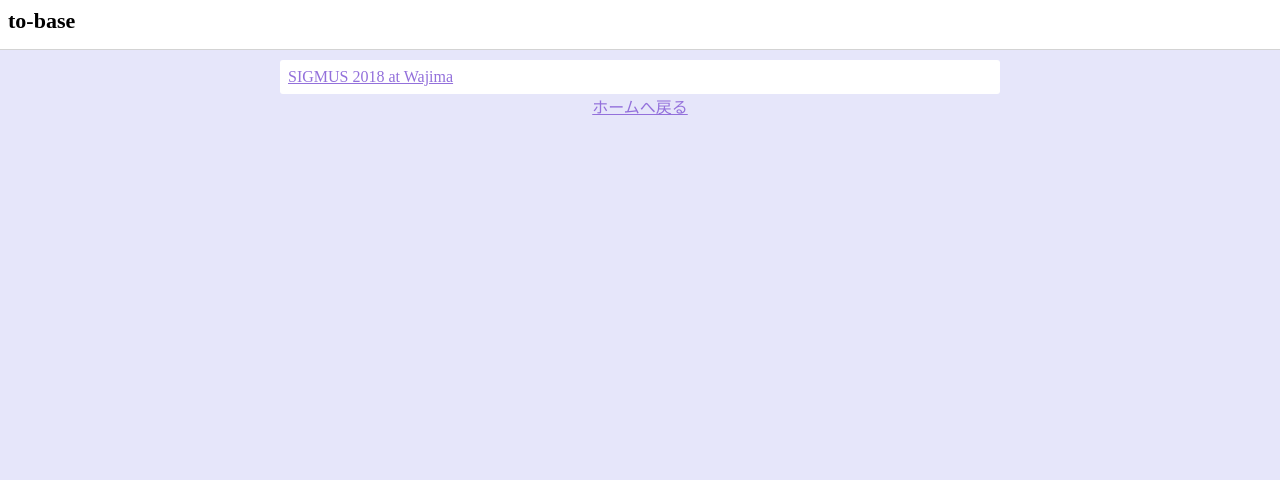
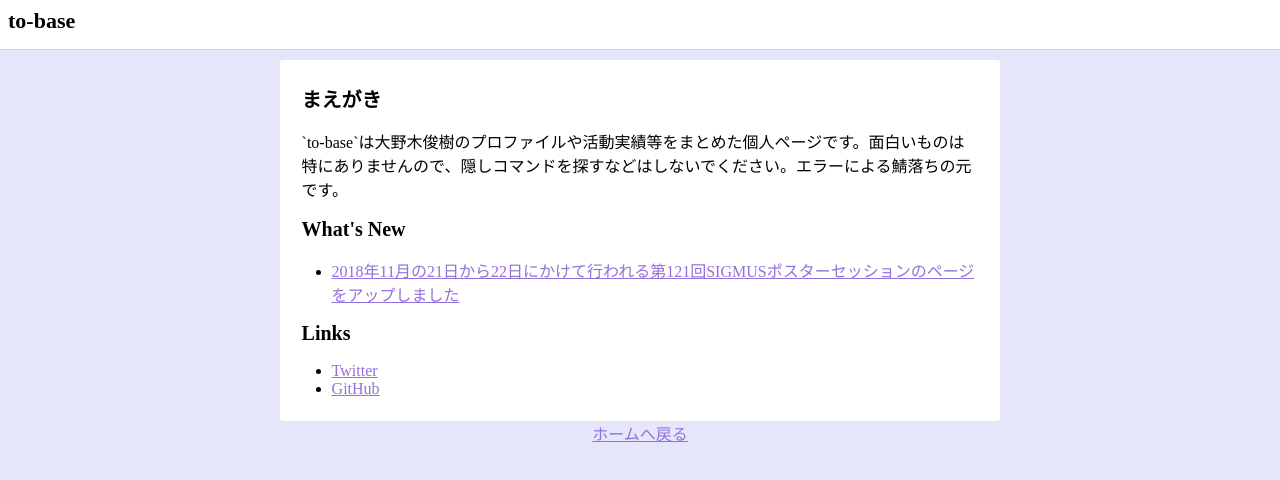
Before and after one commit to nogissh/to-base, a Vue app in the folder front-app/: page /home in a window 1280 px wide. Shown: the top 480 px of the page. Built offline with nearby package versions, Linux system fonts and the light colour scheme; the HTML template or start-up script is replaced by a standard one.

Commit message:
トップページの充実

```diff
--- a/front-app/src/App.vue
+++ b/front-app/src/App.vue
@@ -55,7 +55,7 @@ body {
   border-radius: 3px;
 }
 #mainColumn {
-  padding: 8px;
+  padding: 1% 3%;
 }
 
 p {
@@ -65,4 +65,7 @@ p {
 a {
   color: #9370DB;
 }
+ul {
+  padding-inline-start: 30px;
+}
 </style>
--- a/front-app/src/components/home.vue
+++ b/front-app/src/components/home.vue
@@ -1,12 +1,44 @@
 <template>
   <div id="home">
-    <router-link to="/documents/sigmus/2018/wajima"><p>SIGMUS 2018 at Wajima</p></router-link>
+    <div id="homeProfile">
+      <h2>まえがき</h2>
+      <p>`to-base`は大野木俊樹のプロファイルや活動実績等をまとめた個人ページです。面白いものは特にありませんので、隠しコマンドを探すなどはしないでください。エラーによる鯖落ちの元です。</p>
+    </div>
+    <div id="homeUpdate">
+      <h2>What's New</h2>
+      <ul>
+        <li><router-link to="/documents/sigmus/2018/wajima"><p>2018年11月の21日から22日にかけて行われる第121回SIGMUSポスターセッションのページをアップしました</p></router-link></li>
+      </ul>
+    </div>
+    <div>
+      <h2>Links</h2>
+      <ul>
+        <li
+          v-for="link in links"
+          :key="link.name"
+        ><a :href="link.url" target="_blank">{{ link.name }}</a></li>
+      </ul>
+    </div>
   </div>
 </template>
 
 <script>
 export default {
   name: 'home',
+  data () {
+    return {
+      links: [
+        {
+          name: 'Twitter',
+          url : 'https://twitter.com/toshikiohnogi'
+        },
+        {
+          name: 'GitHub',
+          url : 'https://github.com/toshikiohnogi'
+        }
+      ]
+    }
+  }
 }
 </script>
 
```
